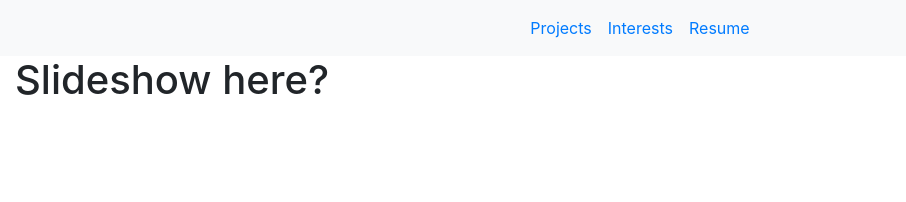
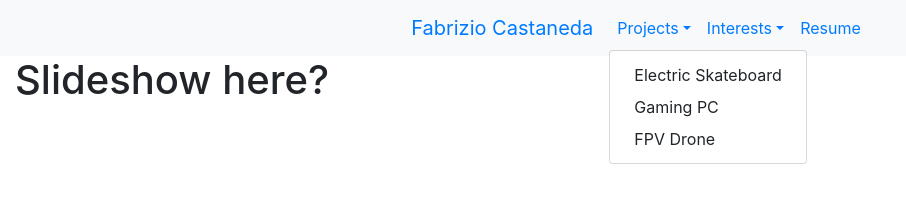
Before and after one commit to FCastaneda1/FCastaneda1.github.io, a plain HTML site: page index.html in a window 1280 px wide. Both pictures are taken after a click on the link "Projects". Shown: the whole page, without its empty margins (0-906 px from the left). Drawn offline with nearby package versions, Linux system fonts and the light colour scheme.

Commit message:
Update index.html

```diff
--- a/index.html
+++ b/index.html
@@ -12,12 +12,25 @@
 <body>
 
 <nav class="navbar navbar-expand-sm bg-light justify-content-center">
+    <!-- Name and Home Page Link -->
+    <a class="navbar-brand" href="index.html">Fabrizio Castaneda</a>
+
+    <!-- Links -->
     <ul class="navbar-nav">
-        <li class="nav-item">
-            <a class="nav-link" href="#">Projects</a>
+        <li class="nav-item dropdown">
+            <a class="nav-link dropdown-toggle" href="#" id="navbardrop" data-toggle="dropdown">Projects</a>
+            <div class="dropdown-menu">
+                <a class="dropdown-item" href="#">Electric Skateboard</a>
+                <a class="dropdown-item" href="#">Gaming PC</a>
+                <a class="dropdown-item" href="#">FPV Drone</a>
+            </div>
         </li>
-        <li class="nav-item">
-            <a class="nav-link" href="#">Interests</a>
+        <li class="nav-item dropdown">
+            <a class="nav-link dropdown-toggle" href="#" id="navbardrop" data-toggle="dropdown">Interests</a>
+            <div class="dropdown-menu">
+                <a class="dropdown-item" href="#">Vinyl Collection</a>
+                <a class="dropdown-item" href="#">Bookshelf</a>
+            </div>
         </li>
         <li class="nav-item">
             <a class="nav-link" href="#">Resume</a>
```
